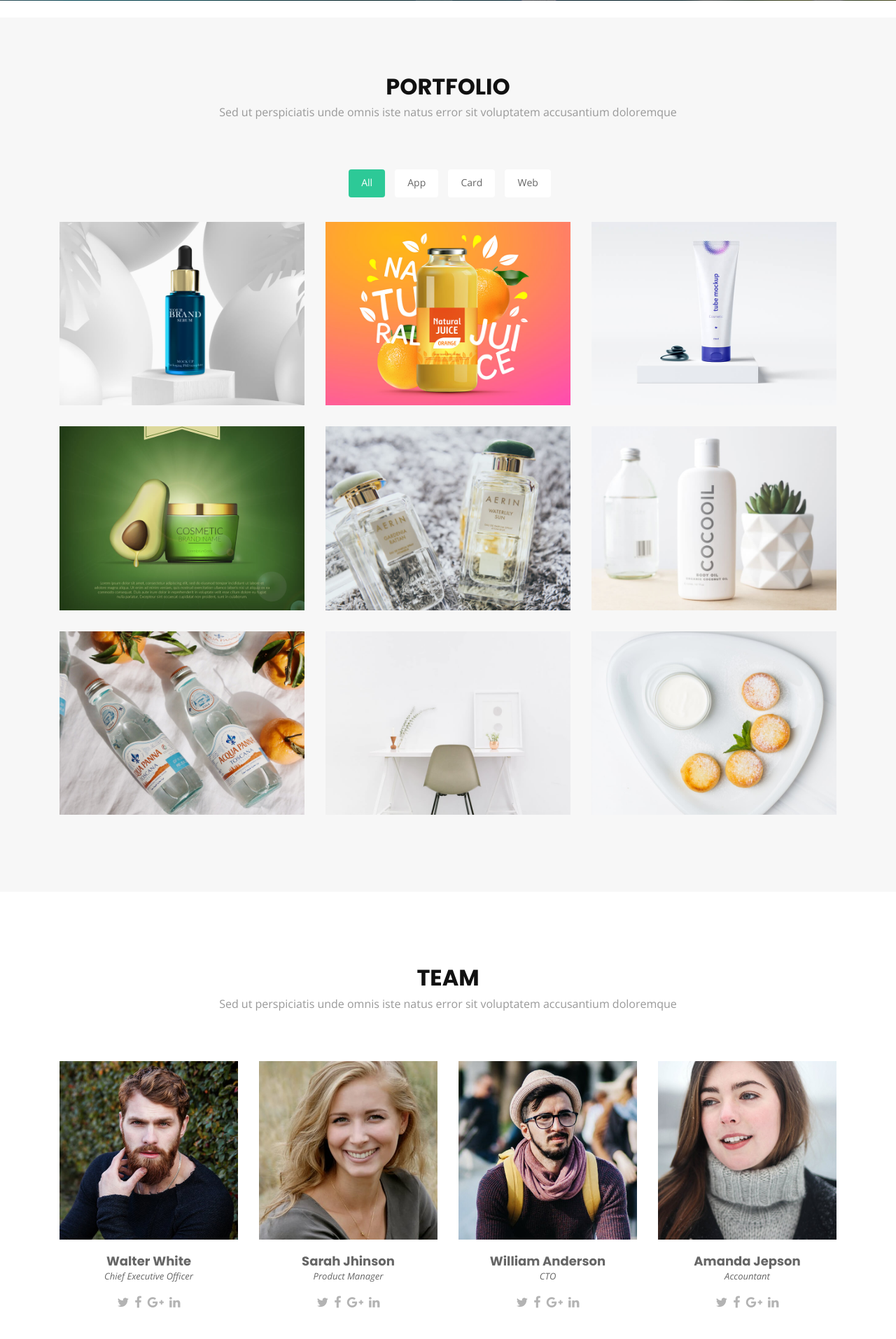
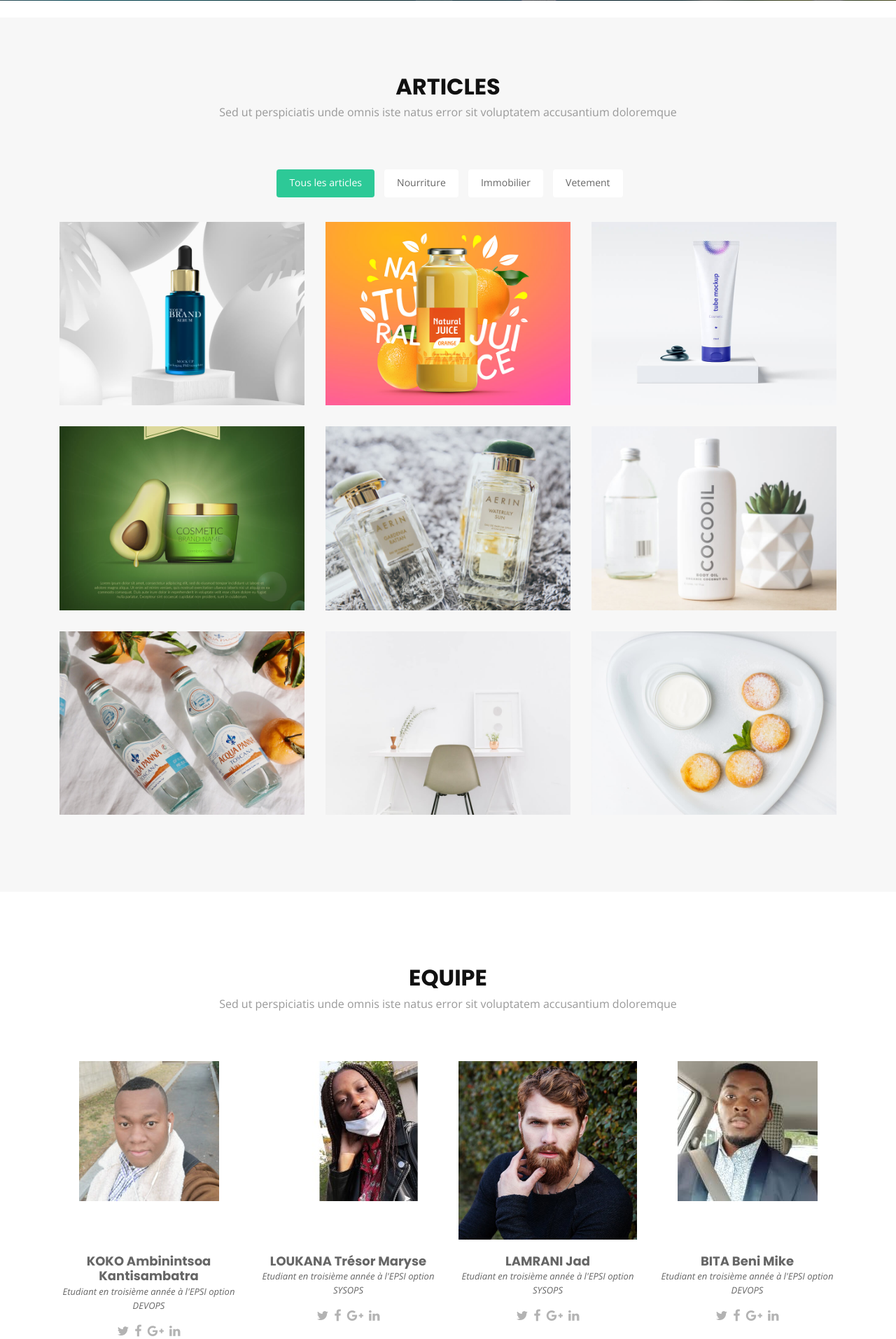
Before and after one commit to kokokanti98/html_phpwk2020, a PHP site: page / in a window 1280 px wide. Shown: the part 3021-4934 px from the top of the page at 70% size. Run offline with PHP 8.4, Linux system fonts and the light colour scheme.

Commit message:
THE THIRD CHANGES

```diff
--- a/index.php
+++ b/index.php
@@ -6,7 +6,7 @@
 <?php include ("./section/fact.php");?>
 <?php include ("./section/services.php");?>
 <?php include ("./section/calltoaction.php");?>
-<?php include ("./section/portfolio.php");?>
+<?php include ("./section/articles.php");?>
 <?php include ("./section/team.php");?>
 <?php include ("./section/contact.php");?>
 <?php include ("./section/footer.php");?>
--- a/section/portfolio.php
+++ b/section/articles.php
@@ -1,112 +1,112 @@
 
 
-    <!-- ======= Portfolio Section ======= -->
+    <!-- ======= Articles Section ======= -->
     <section id="portfolio" class="portfolio">
       <div class="container" data-aos="fade-up">
         <div class="section-header">
-          <h3 class="section-title">Portfolio</h3>
+          <h3 class="section-title">Articles</h3>
           <p class="section-description">Sed ut perspiciatis unde omnis iste natus error sit voluptatem accusantium doloremque</p>
         </div>
 
         <div class="row" data-aos="fade-up" data-aos-delay="100">
           <div class="col-lg-12 d-flex justify-content-center">
             <ul id="portfolio-flters">
-              <li data-filter="*" class="filter-active">All</li>
-              <li data-filter=".filter-app">App</li>
-              <li data-filter=".filter-card">Card</li>
-              <li data-filter=".filter-web">Web</li>
+              <li data-filter="*" class="filter-active">Tous les articles</li>
+              <li data-filter=".filter-Nourriture">Nourriture</li>
+              <li data-filter=".filter-Immobilier">Immobilier</li>
+              <li data-filter=".filter-Vetement">Vetement</li>
             </ul>
           </div>
         </div>
 
         <div class="row portfolio-container" data-aos="fade-up" data-aos-delay="200">
 
-          <div class="col-lg-4 col-md-6 portfolio-item filter-app">
+          <div class="col-lg-4 col-md-6 portfolio-item filter-Nourriture">
             <img src="assets/img/portfolio/portfolio-1.jpg" class="img-fluid" alt="">
             <div class="portfolio-info">
-              <h4>App 1</h4>
-              <p>App</p>
-              <a href="assets/img/portfolio/portfolio-1.jpg" data-gall="portfolioGallery" class="venobox preview-link" title="App 1"><i class="bx bx-plus"></i></a>
+              <h4>Nourriture 1</h4>
+              <p>Nourriture</p>
+              <a href="assets/img/portfolio/portfolio-1.jpg" data-gall="portfolioGallery" class="venobox preview-link" title="Nourriture 1"><i class="bx bx-plus"></i></a>
               <a href="portfolio-details.html" class="details-link" title="More Details"><i class="bx bx-link"></i></a>
             </div>
           </div>
 
-          <div class="col-lg-4 col-md-6 portfolio-item filter-web">
+          <div class="col-lg-4 col-md-6 portfolio-item filter-Vetement">
             <img src="assets/img/portfolio/portfolio-2.jpg" class="img-fluid" alt="">
             <div class="portfolio-info">
-              <h4>Web 3</h4>
-              <p>Web</p>
-              <a href="assets/img/portfolio/portfolio-2.jpg" data-gall="portfolioGallery" class="venobox preview-link" title="Web 3"><i class="bx bx-plus"></i></a>
+              <h4>Vetement 3</h4>
+              <p>Vetement</p>
+              <a href="assets/img/portfolio/portfolio-2.jpg" data-gall="portfolioGallery" class="venobox preview-link" title="Vetement 3"><i class="bx bx-plus"></i></a>
               <a href="portfolio-details.html" class="details-link" title="More Details"><i class="bx bx-link"></i></a>
             </div>
           </div>
 
-          <div class="col-lg-4 col-md-6 portfolio-item filter-app">
+          <div class="col-lg-4 col-md-6 portfolio-item filter-Nourriture">
             <img src="assets/img/portfolio/portfolio-3.jpg" class="img-fluid" alt="">
             <div class="portfolio-info">
-              <h4>App 2</h4>
-              <p>App</p>
-              <a href="assets/img/portfolio/portfolio-3.jpg" data-gall="portfolioGallery" class="venobox preview-link" title="App 2"><i class="bx bx-plus"></i></a>
+              <h4>Nourriture 2</h4>
+              <p>Nourriture</p>
+              <a href="assets/img/portfolio/portfolio-3.jpg" data-gall="portfolioGallery" class="venobox preview-link" title="Nourriture 2"><i class="bx bx-plus"></i></a>
               <a href="portfolio-details.html" class="details-link" title="More Details"><i class="bx bx-link"></i></a>
             </div>
           </div>
 
-          <div class="col-lg-4 col-md-6 portfolio-item filter-card">
+          <div class="col-lg-4 col-md-6 portfolio-item filter-Immobilier">
             <img src="assets/img/portfolio/portfolio-4.jpg" class="img-fluid" alt="">
             <div class="portfolio-info">
-              <h4>Card 2</h4>
-              <p>Card</p>
-              <a href="assets/img/portfolio/portfolio-4.jpg" data-gall="portfolioGallery" class="venobox preview-link" title="Card 2"><i class="bx bx-plus"></i></a>
+              <h4>Immobilier 2</h4>
+              <p>Immobilier</p>
+              <a href="assets/img/portfolio/portfolio-4.jpg" data-gall="portfolioGallery" class="venobox preview-link" title="Immobilier 2"><i class="bx bx-plus"></i></a>
               <a href="portfolio-details.html" class="details-link" title="More Details"><i class="bx bx-link"></i></a>
             </div>
           </div>
 
-          <div class="col-lg-4 col-md-6 portfolio-item filter-web">
+          <div class="col-lg-4 col-md-6 portfolio-item filter-Vetement">
             <img src="assets/img/portfolio/portfolio-5.jpg" class="img-fluid" alt="">
             <div class="portfolio-info">
-              <h4>Web 2</h4>
-              <p>Web</p>
-              <a href="assets/img/portfolio/portfolio-5.jpg" data-gall="portfolioGallery" class="venobox preview-link" title="Web 2"><i class="bx bx-plus"></i></a>
+              <h4>Vetement 2</h4>
+              <p>Vetement</p>
+              <a href="assets/img/portfolio/portfolio-5.jpg" data-gall="portfolioGallery" class="venobox preview-link" title="Vetement 2"><i class="bx bx-plus"></i></a>
               <a href="portfolio-details.html" class="details-link" title="More Details"><i class="bx bx-link"></i></a>
             </div>
           </div>
 
-          <div class="col-lg-4 col-md-6 portfolio-item filter-app">
+          <div class="col-lg-4 col-md-6 portfolio-item filter-Nourriture">
             <img src="assets/img/portfolio/portfolio-6.jpg" class="img-fluid" alt="">
             <div class="portfolio-info">
-              <h4>App 3</h4>
-              <p>App</p>
-              <a href="assets/img/portfolio/portfolio-6.jpg" data-gall="portfolioGallery" class="venobox preview-link" title="App 3"><i class="bx bx-plus"></i></a>
+              <h4>Nourriture 3</h4>
+              <p>Nourriture</p>
+              <a href="assets/img/portfolio/portfolio-6.jpg" data-gall="portfolioGallery" class="venobox preview-link" title="Nourriture 3"><i class="bx bx-plus"></i></a>
               <a href="portfolio-details.html" class="details-link" title="More Details"><i class="bx bx-link"></i></a>
             </div>
           </div>
 
-          <div class="col-lg-4 col-md-6 portfolio-item filter-card">
+          <div class="col-lg-4 col-md-6 portfolio-item filter-Immobilier">
             <img src="assets/img/portfolio/portfolio-7.jpg" class="img-fluid" alt="">
             <div class="portfolio-info">
-              <h4>Card 1</h4>
-              <p>Card</p>
-              <a href="assets/img/portfolio/portfolio-7.jpg" data-gall="portfolioGallery" class="venobox preview-link" title="Card 1"><i class="bx bx-plus"></i></a>
+              <h4>Immobilier 1</h4>
+              <p>Immobilier</p>
+              <a href="assets/img/portfolio/portfolio-7.jpg" data-gall="portfolioGallery" class="venobox preview-link" title="Immobilier 1"><i class="bx bx-plus"></i></a>
               <a href="portfolio-details.html" class="details-link" title="More Details"><i class="bx bx-link"></i></a>
             </div>
           </div>
 
-          <div class="col-lg-4 col-md-6 portfolio-item filter-card">
+          <div class="col-lg-4 col-md-6 portfolio-item filter-Immobilier">
             <img src="assets/img/portfolio/portfolio-8.jpg" class="img-fluid" alt="">
             <div class="portfolio-info">
-              <h4>Card 3</h4>
-              <p>Card</p>
-              <a href="assets/img/portfolio/portfolio-8.jpg" data-gall="portfolioGallery" class="venobox preview-link" title="Card 3"><i class="bx bx-plus"></i></a>
+              <h4>Immobilier 3</h4>
+              <p>Immobilier</p>
+              <a href="assets/img/portfolio/portfolio-8.jpg" data-gall="portfolioGallery" class="venobox preview-link" title="Immobilier 3"><i class="bx bx-plus"></i></a>
               <a href="portfolio-details.html" class="details-link" title="More Details"><i class="bx bx-link"></i></a>
             </div>
           </div>
 
-          <div class="col-lg-4 col-md-6 portfolio-item filter-web">
+          <div class="col-lg-4 col-md-6 portfolio-item filter-Vetement">
             <img src="assets/img/portfolio/portfolio-9.jpg" class="img-fluid" alt="">
             <div class="portfolio-info">
-              <h4>Web 3</h4>
-              <p>Web</p>
-              <a href="assets/img/portfolio/portfolio-9.jpg" data-gall="portfolioGallery" class="venobox preview-link" title="Web 3"><i class="bx bx-plus"></i></a>
+              <h4>Vetement 3</h4>
+              <p>Vetement</p>
+              <a href="assets/img/portfolio/portfolio-9.jpg" data-gall="portfolioGallery" class="venobox preview-link" title="Vetement 3"><i class="bx bx-plus"></i></a>
               <a href="portfolio-details.html" class="details-link" title="More Details"><i class="bx bx-link"></i></a>
             </div>
           </div>
--- a/section/footer.php
+++ b/section/footer.php
@@ -8,7 +8,7 @@
 
     <div class="container">
       <div class="copyright">
-        &copy; Copyright <strong>Regna</strong>. All Rights Reserved
+        &copy; Copyright <strong>Charity</strong>. All Rights Reserved
       </div>
       <div class="credits">
         <!--
@@ -17,7 +17,7 @@
         Licensing information: https://bootstrapmade.com/license/
         Purchase the pro version with working PHP/AJAX contact form: https://bootstrapmade.com/buy/?theme=Regna
       -->
-        Designed by <a href="https://bootstrapmade.com/">BootstrapMade</a>
+        Designed by <a href="https://bootstrapmade.com/">Charity</a>
       </div>
     </div>
   </footer><!-- End Footer -->
--- a/section/navbar.php
+++ b/section/navbar.php
@@ -2,7 +2,7 @@
   <meta charset="utf-8">
   <meta content="width=device-width, initial-scale=1.0" name="viewport">
 
-  <title>Regna Bootstrap Template</title>
+  <title>CHARITY WEBSITE</title>
   <meta content="" name="descriptison">
   <meta content="" name="keywords">
 
@@ -37,9 +37,8 @@
   <!-- ======= Header ======= -->
   <header id="header" class="header-transparent">
     <div class="container">
-
       <div id="logo" class="pull-left">
-        <a href="index.html"><img src="assets/img/logo.png" alt=""></a>
+        <a href="index.php"><img src="assets/img/logo.png" alt=""></a>
         <!-- Uncomment below if you prefer to use a text logo -->
         <!--<h1><a href="#hero">Regna</a></h1>-->
       </div>
@@ -47,25 +46,14 @@
       <nav id="nav-menu-container">
         <ul class="nav-menu">
           <li class="menu-active"><a href="index.php">Home</a></li>
-          <li><a href="#about">About Us</a></li>
+          <li><a href="#about">A propos de nous</a></li>
           <li><a href="#services">Services</a></li>
-          <li><a href="#portfolio">Portfolio</a></li>
-          <li><a href="#team">Team</a></li>
-          <li class="menu-has-children"><a href="">Drop Down</a>
+          <li><a href="#portfolio">Articles</a></li>
+          <li><a href="#team">Equipe</a></li>
+          <li class="menu-has-children"><a href="">Utilisateur</a>
             <ul>
-              <li><a href="#">Drop Down 1</a></li>
-              <li class="menu-has-children"><a href="#">Drop Down 2</a>
-                <ul>
-                  <li><a href="#">Deep Drop Down 1</a></li>
-                  <li><a href="#">Deep Drop Down 2</a></li>
-                  <li><a href="#">Deep Drop Down 3</a></li>
-                  <li><a href="#">Deep Drop Down 4</a></li>
-                  <li><a href="#">Deep Drop Down 5</a></li>
-                </ul>
-              </li>
-              <li><a href="#">Drop Down 3</a></li>
-              <li><a href="#">Drop Down 4</a></li>
-              <li><a href="#">Drop Down 5</a></li>
+              <li><a href="#">Se connecter</a></li>
+              <li><a href="#">S'inscrire</a></li>
             </ul>
           </li>
           <li><a href="#contact">Contact Us</a></li>
--- a/section/team.php
+++ b/section/team.php
@@ -2,15 +2,15 @@
     <section id="team">
       <div class="container" data-aos="fade-up">
         <div class="section-header">
-          <h3 class="section-title">Team</h3>
+          <h3 class="section-title">Equipe</h3>
           <p class="section-description">Sed ut perspiciatis unde omnis iste natus error sit voluptatem accusantium doloremque</p>
         </div>
         <div class="row">
           <div class="col-lg-3 col-md-6">
             <div class="member" data-aos="fade-up" data-aos-delay="100">
-              <div class="pic"><img src="assets/img/team-1.jpg" alt=""></div>
-              <h4>Walter White</h4>
-              <span>Chief Executive Officer</span>
+              <div class="pic"><img src="assets/img/kanty.jpg" alt=""></div>
+              <h4>KOKO Ambinintsoa Kantisambatra</h4>
+              <span>Etudiant en troisième année à l'EPSI option DEVOPS</span>
               <div class="social">
                 <a href=""><i class="fa fa-twitter"></i></a>
                 <a href=""><i class="fa fa-facebook"></i></a>
@@ -22,9 +22,9 @@
 
           <div class="col-lg-3 col-md-6">
             <div class="member" data-aos="fade-up" data-aos-delay="200">
-              <div class="pic"><img src="assets/img/team-2.jpg" alt=""></div>
-              <h4>Sarah Jhinson</h4>
-              <span>Product Manager</span>
+              <div class="pic"><img src="assets/img/maryse.jpg" alt=""></div>
+              <h4>LOUKANA Trésor Maryse</h4>
+              <span>Etudiant en troisième année à l'EPSI option SYSOPS</span>
               <div class="social">
                 <a href=""><i class="fa fa-twitter"></i></a>
                 <a href=""><i class="fa fa-facebook"></i></a>
@@ -36,9 +36,23 @@
 
           <div class="col-lg-3 col-md-6">
             <div class="member" data-aos="fade-up" data-aos-delay="300">
-              <div class="pic"><img src="assets/img/team-3.jpg" alt=""></div>
-              <h4>William Anderson</h4>
-              <span>CTO</span>
+              <div class="pic"><img src="assets/img/team-1.jpg" alt=""></div>
+              <h4>LAMRANI Jad</h4>
+              <span>Etudiant en troisième année à l'EPSI option SYSOPS</span>
+              <div class="social">
+                <a href=""><i class="fa fa-twitter"></i></a>
+                <a href=""><i class="fa fa-facebook"></i></a>
+                <a href=""><i class="fa fa-google-plus"></i></a>
+                <a href=""><i class="fa fa-linkedin"></i></a>
+              </div>
+            </div>
+          </div>
+
+          <div class="col-lg-3 col-md-6">
+            <div class="member" data-aos="fade-up" data-aos-delay="300">
+              <div class="pic"><img src="assets/img/mike.jpg" alt=""></div>
+              <h4>BITA Beni Mike</h4>
+              <span>Etudiant en troisième année à l'EPSI option DEVOPS</span>
               <div class="social">
                 <a href=""><i class="fa fa-twitter"></i></a>
                 <a href=""><i class="fa fa-facebook"></i></a>
@@ -50,9 +64,9 @@
 
           <div class="col-lg-3 col-md-6">
             <div class="member" data-aos="fade-up" data-aos-delay="400">
-              <div class="pic"><img src="assets/img/team-4.jpg" alt=""></div>
-              <h4>Amanda Jepson</h4>
-              <span>Accountant</span>
+              <div class="pic"><img src="assets/img/riya.jpg" alt=""></div>
+              <h4>LAMA Riya</h4>
+              <span>Etudiant en troisième année à l'EPSI option DEVOPS</span>
               <div class="social">
                 <a href=""><i class="fa fa-twitter"></i></a>
                 <a href=""><i class="fa fa-facebook"></i></a>
```
Also changed, not shown: assets/img/kanty.jpg (added), assets/img/maryse.jpg (added), assets/img/mike.jpg (added), assets/img/riya.jpg (added).
